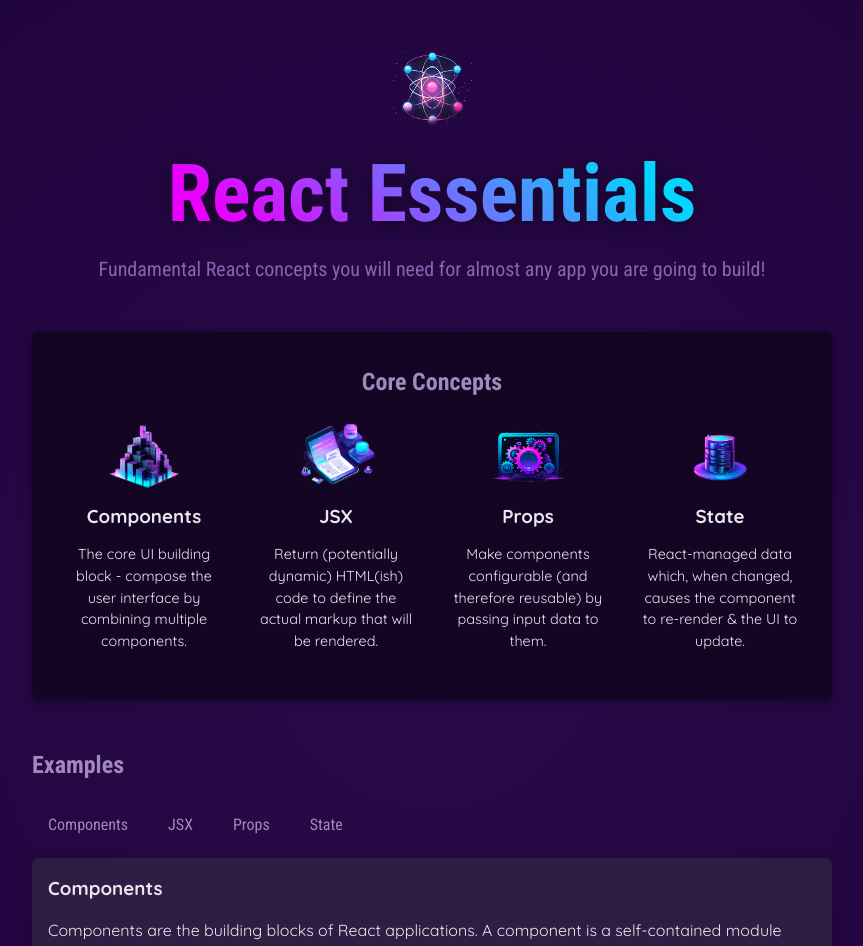
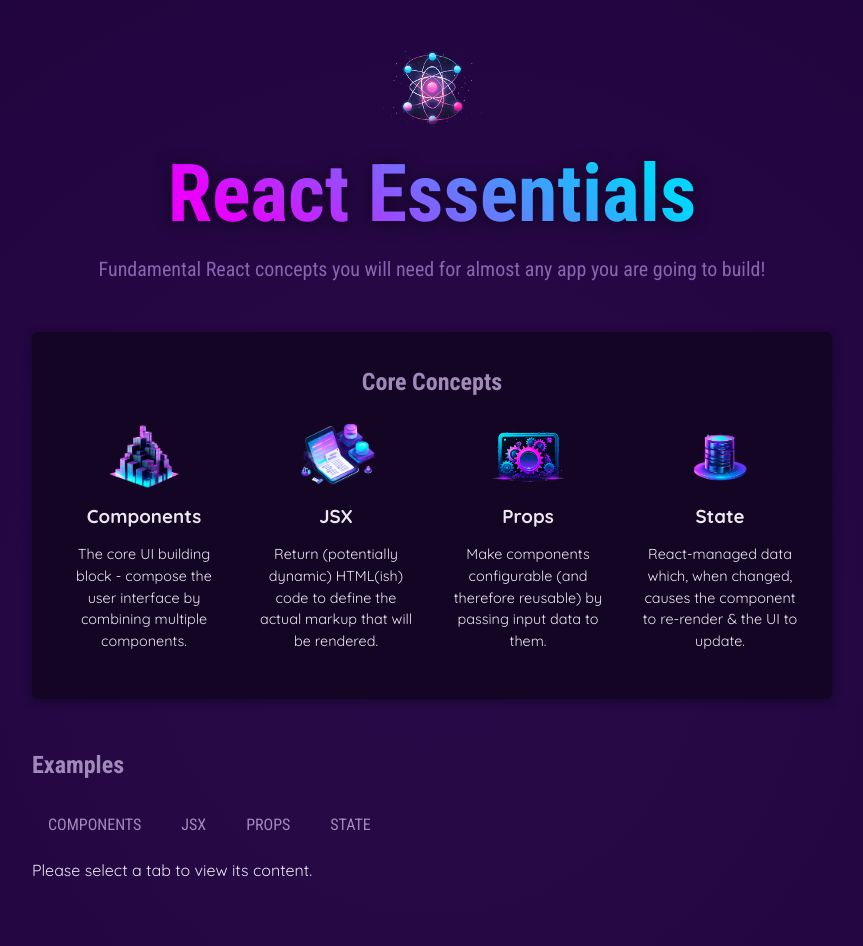
Before and after one commit to v152kuma/react-app-aggregator, a React (Vite) app: page / in a window 1280 px wide. Shown: the top 946 px of the page, without its empty margins (208-1071 px from the left). Built offline with nearby package versions, Linux system fonts and the light colour scheme.

Commit message:
adding conditional rendering based on the state

```diff
--- a/src/App.jsx
+++ b/src/App.jsx
@@ -4,10 +4,12 @@ import CoreConcepts from "./components/CoreConcepts.jsx";
 import Header from "./components/Header.jsx";
 import TabButton from "./components/TabButton.jsx";
 import { CORE_CONCEPTS, EXAMPLES } from "./data/data.js";
+import Message from "./components/Message.jsx";
+import CoreContent from "./components/CoreContent.jsx";
 
 function App() {
 
-  const [selectedTab, setSelectedTab] = useState("components");
+  const [selectedTab, setSelectedTab] = useState();
 
   const handleClick = (tab) => {
         setSelectedTab(tab);
@@ -30,16 +32,13 @@ function App() {
         <section id ="examples">
           <h2>Examples</h2>
           <menu>
-          <TabButton onSelect={() => handleClick('components')}>Components</TabButton>
-          <TabButton onSelect={() => handleClick('jsx')}>JSX</TabButton>
-          <TabButton onSelect={() => handleClick('props')}>Props</TabButton>
-          <TabButton onSelect={() => handleClick('state')}>State</TabButton>
+          {CORE_CONCEPTS.map((concept) => (
+            <TabButton key={concept.title} onSelect={() => handleClick(concept.title.toLowerCase())}>
+              {concept.title.toLocaleUpperCase()}
+            </TabButton>
+          ))}
           </menu>
-          <div id="tab-content">
-             <h3>{EXAMPLES[selectedTab].title}</h3>
-             <p>{EXAMPLES[selectedTab].description}</p>
-             <pre><code>{EXAMPLES[selectedTab].code}</code></pre>
-          </div>
+          {!selectedTab ? <Message /> : <CoreContent selectedTab={selectedTab} /> }
         </section>
       </main>
     </div>
--- /dev/null
+++ b/src/components/CoreContent.jsx
@@ -0,0 +1,14 @@
+import React from 'react'
+import { EXAMPLES } from '../data/data.js';
+
+function CoreContent({ selectedTab }) {
+  return (
+              <div id="tab-content">
+                 <h3>{EXAMPLES[selectedTab].title}</h3>
+                 <p>{EXAMPLES[selectedTab].description}</p>
+                 <pre><code>{EXAMPLES[selectedTab].code}</code></pre>
+              </div>
+  )
+}
+
+export default CoreContent
--- /dev/null
+++ b/src/components/Message.jsx
@@ -0,0 +1,9 @@
+import React from 'react'
+
+function Message() {
+  return (
+    <div>Please select a tab to view its content.</div>
+  )
+}
+
+export default Message
```
